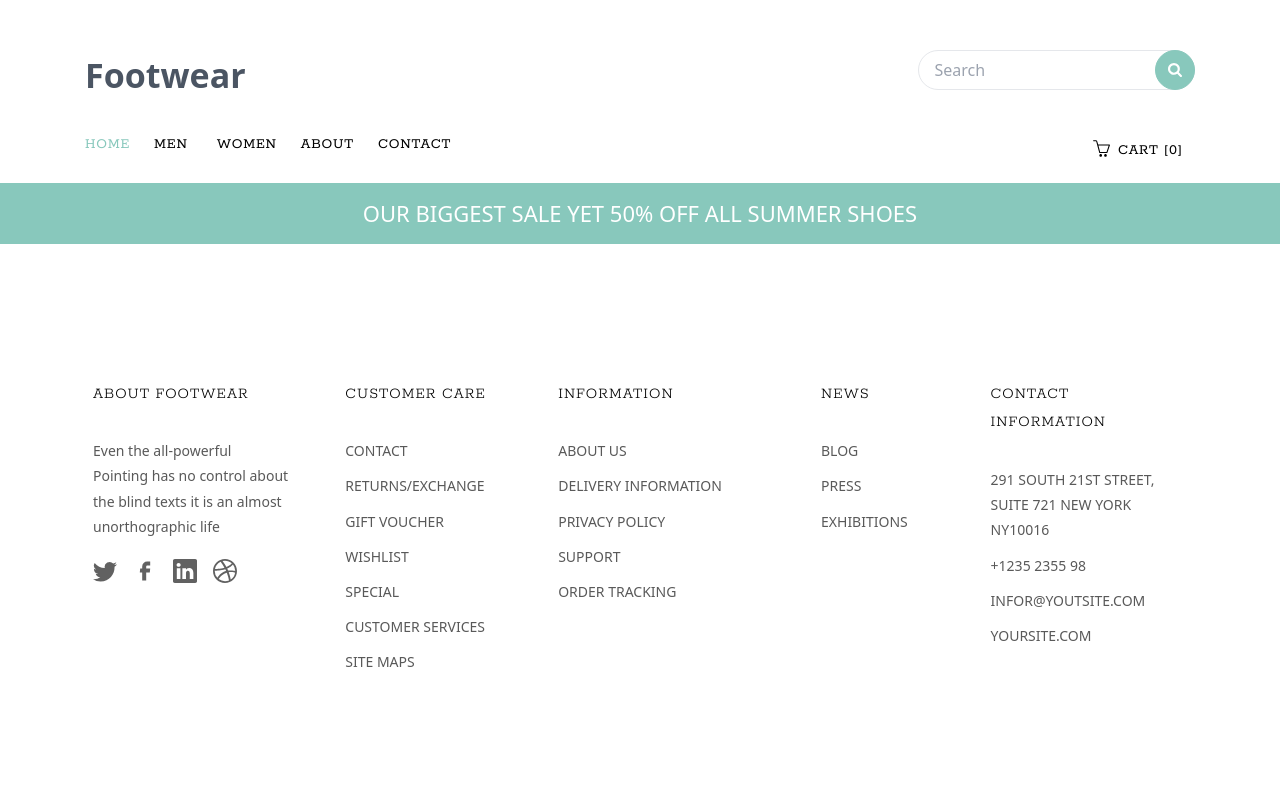
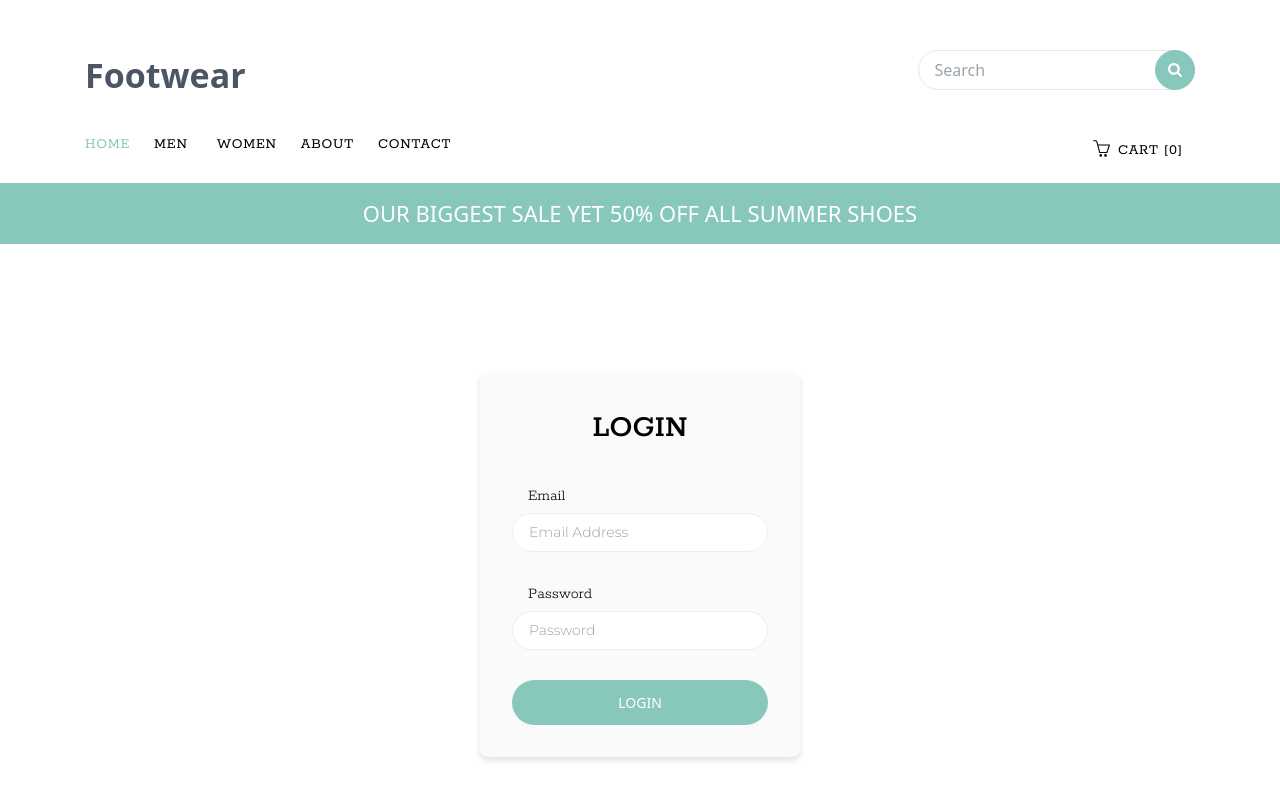
Before and after one commit to m-aaaliii/nuxt3-basic, a Nuxt app: page /login in a window 1280 px wide. Shown: the top 792 px of the page. Built offline with nearby package versions, Linux system fonts and the light colour scheme.

Commit message:
login page created

```diff
--- /dev/null
+++ b/pages/login.vue
@@ -0,0 +1,48 @@
+<template>
+    <div class="formsWrapper mx-auto px-[15px] drop-shadow-md">
+        <h1 class="text-[32px] font-[rokkitt] font-[500] text-[#000] uppercase text-center mb-[32px]">login</h1>
+        <form>
+            <label for="signinEmail" class="block mb-[5px] mt-[30px] font-[rokkitt] font-[300] pl-[16px]">Email</label>
+            <input class="font-[montserrat] font-[300]" id="signinEmail" type="email" name="email" placeholder="Email Address" required />
+            <label for="signinPassword" class="block mb-[5px] mt-[30px] font-[rokkitt] font-[300] pl-[16px]">Password</label>
+            <input class="font-[montserrat] font-[300]" id="signinPassword" type="password" name="password" placeholder="Password" required />
+            <button class="bg-[#88C8BC] text-white w-full py-[12px] px-[24px] rounded-[30px] uppercase text-[14px] mt-[30px] text-[montserrat] formBtn">login</button>
+        </form>
+    </div>
+</template>
+
+<script setup></script>
+
+<style scoped>
+
+.formsWrapper {
+    margin: 8rem auto;
+   width: 320px;
+   padding: 32px;
+   background-color: #fafafa;
+   border-radius: 8px;
+}
+
+.formsWrapper input {
+    font-size: 14px;
+    width:100%;
+    outline: none;
+    border: 1px solid #eee;
+    border-radius: 30px;
+    padding: 8px 16px;
+    transition: all 350ms ease-in-out;
+}
+
+.formsWrapper input:hover {
+    border-color: #ccc;
+}
+
+.formBtn {
+    transition: all 350ms ease-in-out;
+}
+
+.formBtn:hover {
+    background-color: #289580;
+}
+
+</style>
```
